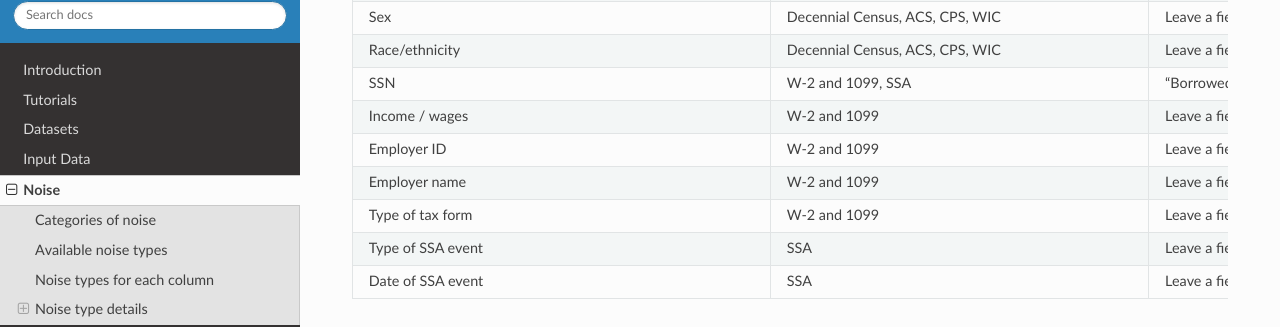
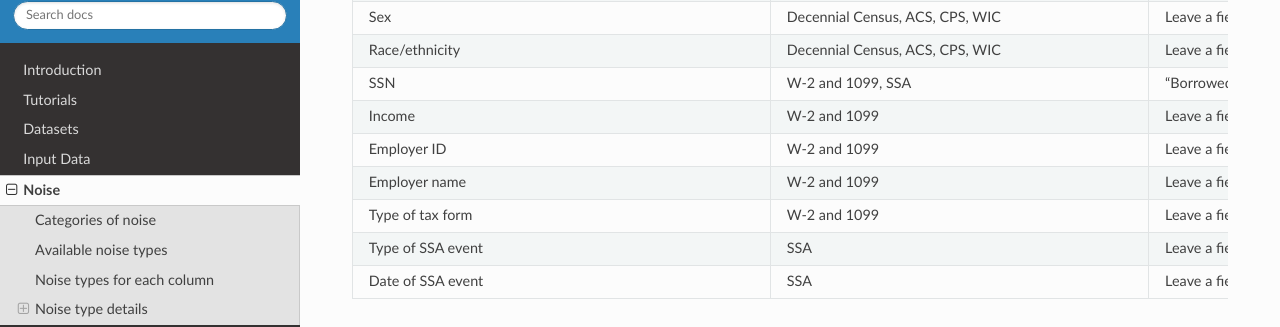
Before and after one commit to ihmeuw/pseudopeople, a Sphinx documentation site: the page built from docs/source/noise/index.rst, in a window 1280 px wide and 900 px high, scrolled down 1760 px. Shown: the part 151-478 px from the top of the window. Built offline with Sphinx 7.4.7 and the Read the Docs theme 2.0.0, drawn with Linux system fonts in a browser that asks for light colours.

Commit message:
Hot fix: remove references to wages from noise table (#223)
* Hot fix: remove references to wages from noise table

* Add write the wrong digits to income noise types

---------

Co-authored-by: Alix Pletcher <pletale@ihme.washington.edu>
Co-authored-by: Rajan Mudambi <11376379+rmudambi@users.noreply.github.com>

```diff
--- a/docs/source/noise/index.rst
+++ b/docs/source/noise/index.rst
@@ -165,10 +165,10 @@ Noise types for each column
     - W-2 and 1099, SSA
     - "Borrowed" SSN, leave a field blank, write the wrong digits, make typos
     - Note that "borrowed" SSN only applies to the W-2 and 1099 dataset
-  * - Income / wages
+  * - Income
     - W-2 and 1099
-    - Leave a field blank, make typos
-    - Note that wages and income are on separate tax forms and noise is applied to each separately
+    - Leave a field blank, write the wrong digits, make typos
+    -
   * - Employer ID
     - W-2 and 1099
     - Leave a field blank, write the wrong digits, make typos
```
